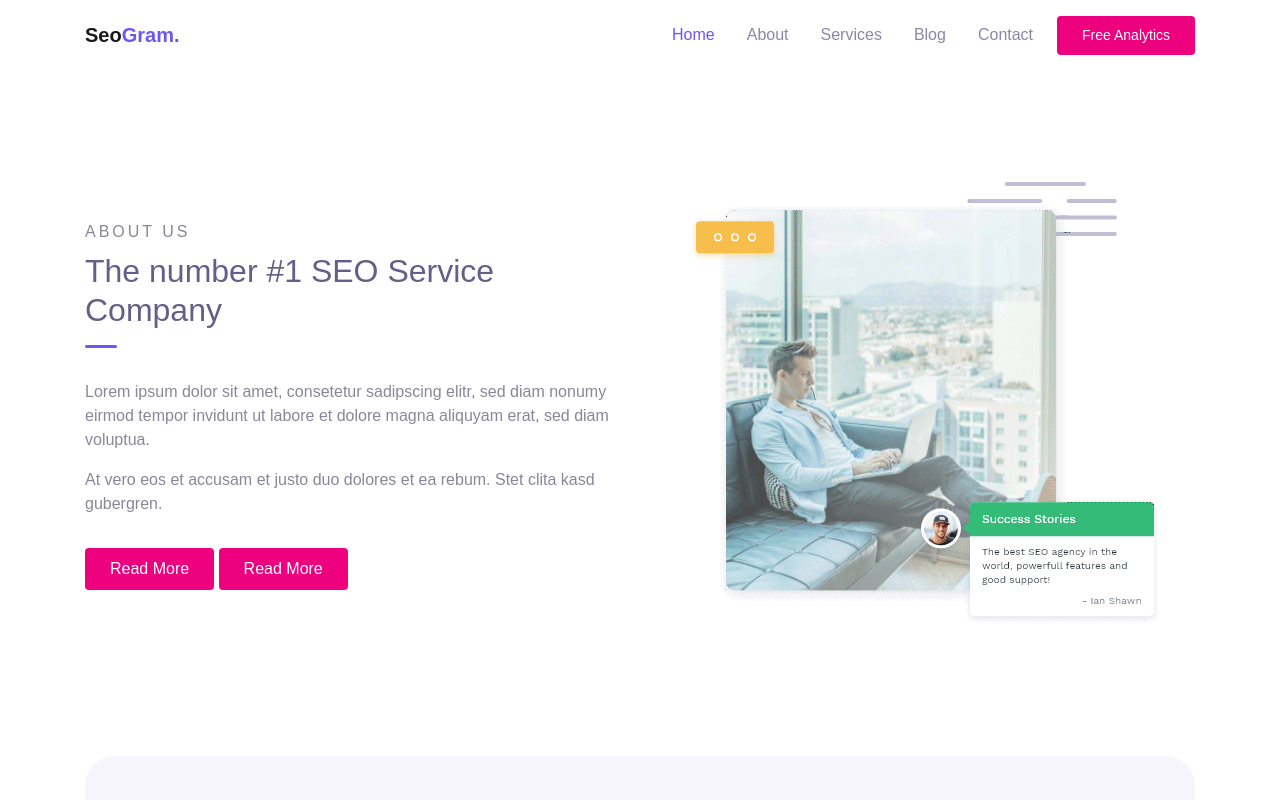
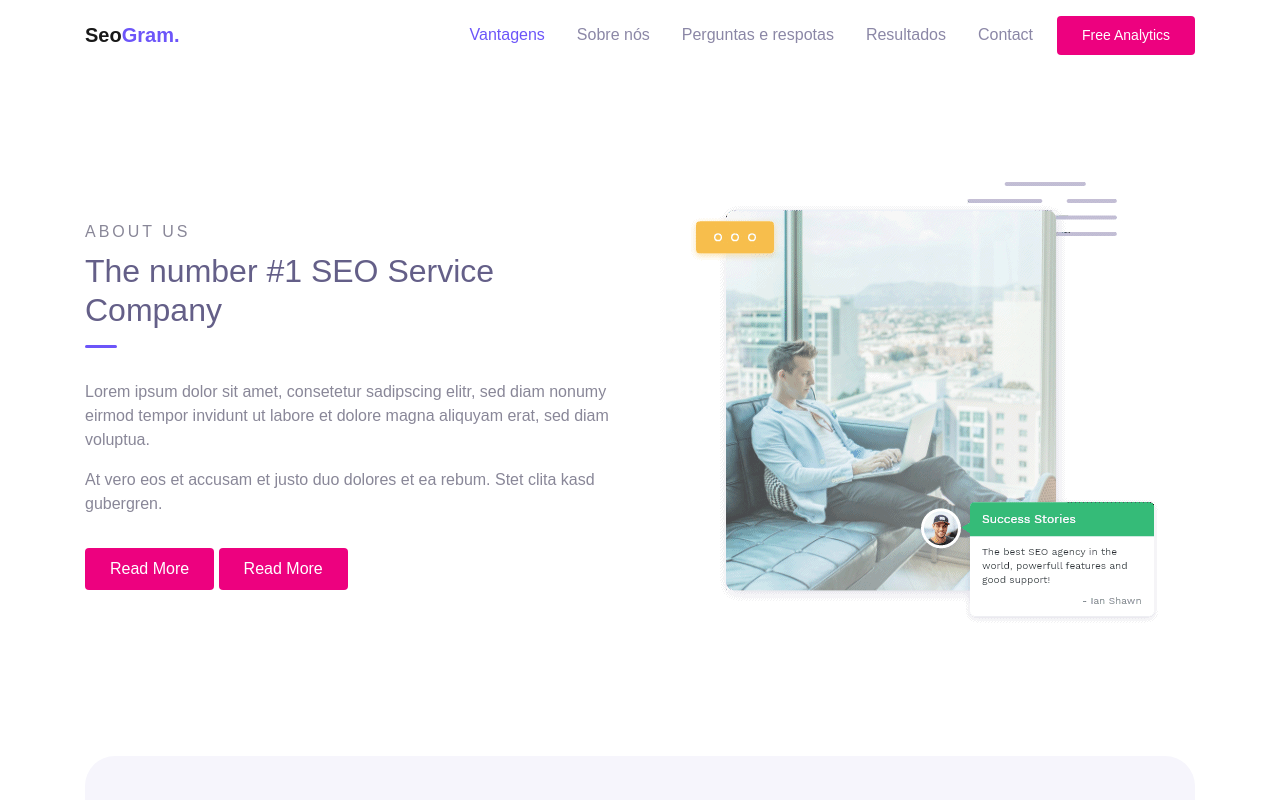
Before and after one commit to jefersonmarciano/SEOGRAM, a plain HTML site: page html/index.html in a window 1280 px wide. Shown: the top 800 px of the page. Drawn offline with Linux system fonts and the light colour scheme; files whose address does not match are found by name.

Commit message:
alteração top

```diff
--- a/html/index.html
+++ b/html/index.html
@@ -36,16 +36,16 @@
         <div class="navbar-collapse collapse" id="navbarContent">
           <ul class="navbar-nav ml-auto">
             <li class="nav-item active">
-              <a class="nav-link" href="index.html">Home</a>
+              <a class="nav-link" href="index.html">Vantagens</a>
             </li>
             <li class="nav-item">
-              <a class="nav-link" href="about.html">About</a>
+              <a class="nav-link" href="about.html">Sobre nós</a>
             </li>
             <li class="nav-item">
-              <a class="nav-link" href="service.html">Services</a>
+              <a class="nav-link" href="service.html">Perguntas e respotas</a>
             </li>
             <li class="nav-item">
-              <a class="nav-link" href="blog.html">Blog</a>
+              <a class="nav-link" href="blog.html">Resultados</a>
             </li>
             <li class="nav-item">
               <a class="nav-link" href="contact.html">Contact</a>
```
